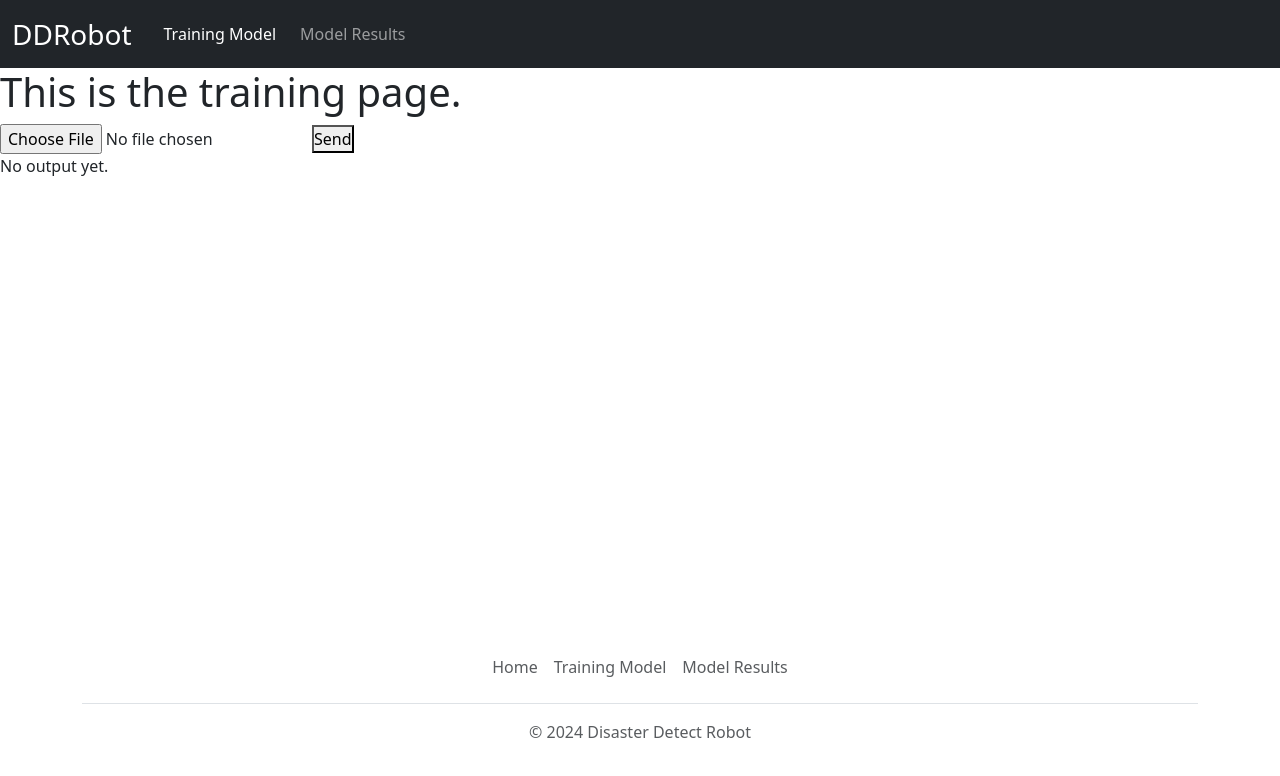
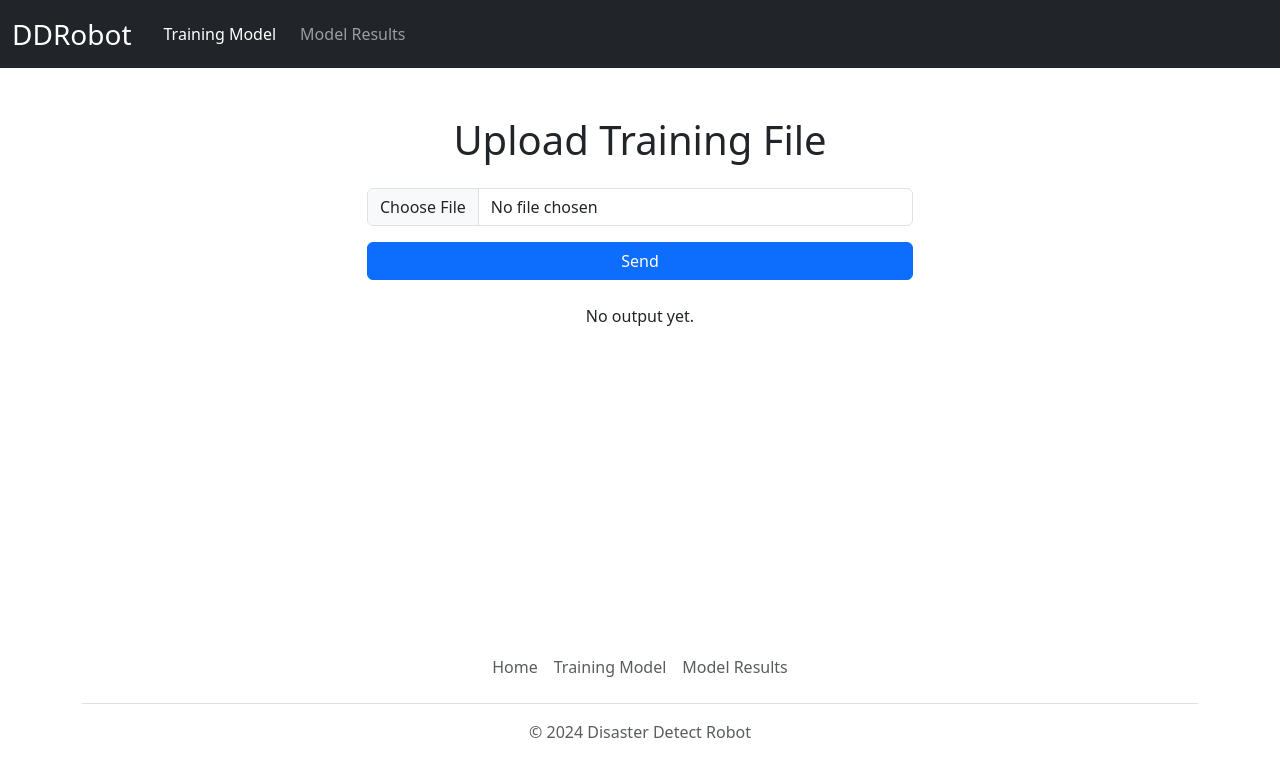
Before and after one commit to cczzHoward/disaster-detect-robot_frontend, a Next.js app: page /training in a window 1280 px wide. Shown: the top 776 px of the page. Built offline with nearby package versions, Linux system fonts and the light colour scheme.

Commit message:
1. 將可組件化的 code 組件化 2. 美化UI介面

```diff
--- a/components/layout.jsx
+++ b/components/layout.jsx
@@ -1,6 +1,3 @@
-
-
-import Head from 'next/head';
 import Navbar from './navbar';
 import Footer from './footer'
 
--- /dev/null
+++ b/components/training_main.jsx
@@ -0,0 +1,62 @@
+import { useState } from 'react';
+import axios from 'axios';
+
+export default function TrainingMain() {
+    const [file, setFile] = useState(null);
+    const [output, setOutput] = useState("");
+
+    const sendMessage = async () => {
+        if (!file) {
+            console.error('No file selected');
+            return;
+        }
+
+        const formData = new FormData();
+        formData.append('file', file);
+
+        try {
+            const response = await axios.post(
+                `${process.env.HTTP_URL}/detection/api/upload_image/`,
+                formData,
+                { timeout: 1000 }
+            );
+
+            if (!response.status === 200) {
+                throw new Error(`HTTP error! status: ${response.status}`);
+            }
+
+            setOutput(response.data);
+            setFile(null);
+        } catch (error) {
+            console.error(error);
+        }
+    };
+    return (
+        <div className="container mt-5">
+            <div className="row">
+                <div className="col-md-6 offset-md-3">
+                    <h1 className="text-center mb-4">Upload Training File</h1>
+                    <div className="mb-3">
+                        <input
+                            type="file"
+                            className="form-control"
+                            onChange={(e) => setFile(e.target.files[0])}
+                        />
+                    </div>
+                    <div className="d-grid">
+                        <button className="btn btn-primary" onClick={sendMessage}>Send</button>
+                    </div>
+                    {output.length === 0 ? (
+                        <p className="mt-4 text-center">No output yet.</p>
+                    ) : (
+                        <ul className="mt-4 list-group">
+                            {output.map((message, index) => (
+                                <li key={index} className="list-group-item">{JSON.stringify(message)}</li>
+                            ))}
+                        </ul>
+                    )}
+                </div>
+            </div>
+        </div>
+    );
+}
--- a/pages/training.jsx
+++ b/pages/training.jsx
@@ -1,59 +1,13 @@
-import { useState } from 'react';
-import axios from 'axios';
+
 import Layout from '../components/layout';
-
+import TrainingMain from '../components/training_main';
 
 
 export default function Training() {
-    const [file, setFile] = useState(null);
-    const [output, setOutput] = useState("");
-
-    const sendMessage = async () => {
-        if (!file) {
-            console.error('No file selected');
-            return;
-        }
-
-        const formData = new FormData();
-        formData.append('file', file);
-
-        try {
-            const response = await axios.post(
-                `${process.env.HTTP_URL}/detection/api/upload_image/`,
-                 formData,
-                 { timeout: 1000 }
-                );
-
-            if (!response.ok) {
-                throw new Error(`HTTP error! status: ${response.status}`);
-            }
-
-            setOutput(response.data);
-            setFile(null);
-        } catch (error) {
-            console.error(error);
-        }
-    };
 
     return (
         <Layout>
-            <div>
-                <h1>This is the training page.</h1>
-                <input
-                    type="file"
-                    onChange={(e) => setFile(e.target.files[0])}
-                />
-                <button onClick={sendMessage}>Send</button>
-                {output.length === 0 ? (
-                    <p>No output yet.</p>
-                ) : (
-                    <ul>
-                        {output.map((message, index) => (
-                            <li key={index}>{JSON.stringify(message)}</li>
-                        ))}
-                    </ul>
-                )}
-            </div>
+            <TrainingMain/>
         </Layout>
     );
 }
```
Also changed, not shown: components/result_main.jsx (added, +46 -0 lines), pages/index.jsx (+10 -2 lines), pages/result.jsx (+3 -39 lines).
